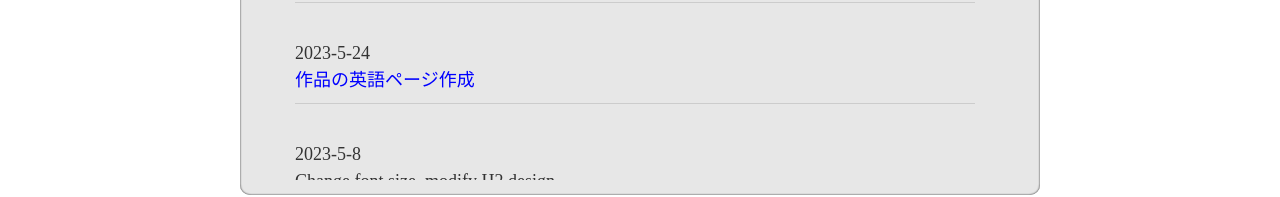
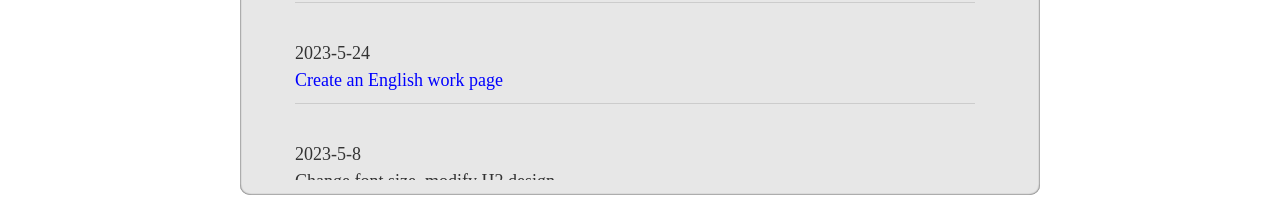
Before and after one commit to Baplisca/NextJS-Portfolio, a Next.js app: page /about_en in a window 1280 px wide. Shown: the part 3464-3661 px from the top of the page. Built offline with nearby package versions, Linux system fonts and the light colour scheme; a web font is replaced by a local one.

Commit message:
fix update content

```diff
--- a/src/organisms/UpdateContent.tsx
+++ b/src/organisms/UpdateContent.tsx
@@ -39,7 +39,7 @@ const updateItems: IUpdateItem[] = [
         rel="noreferrer noopener"
         target="_blank"
       >
-        作品の英語ページ作成
+        Create an English work page
       </a>
     ),
     date_en: "2023-5-24",
```
